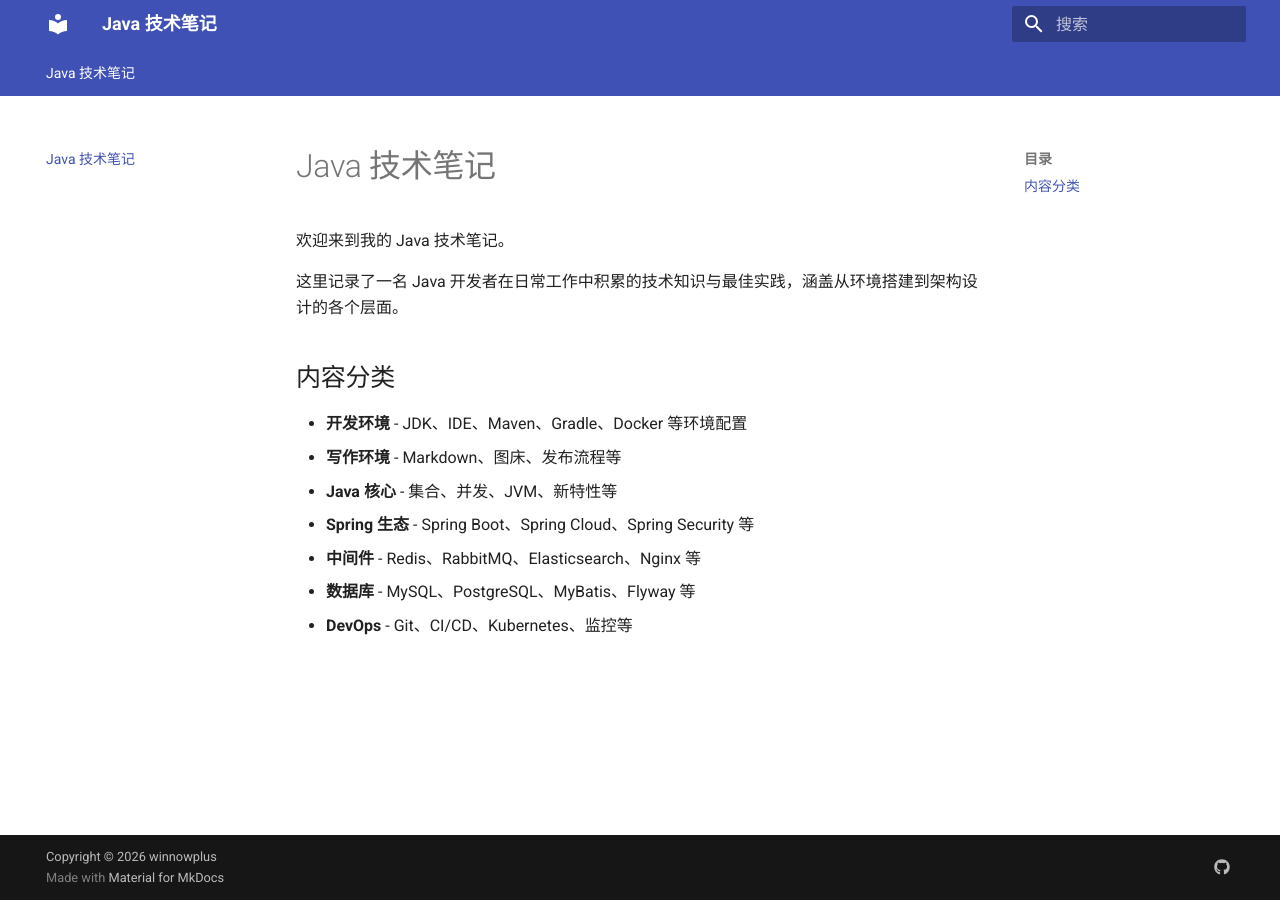
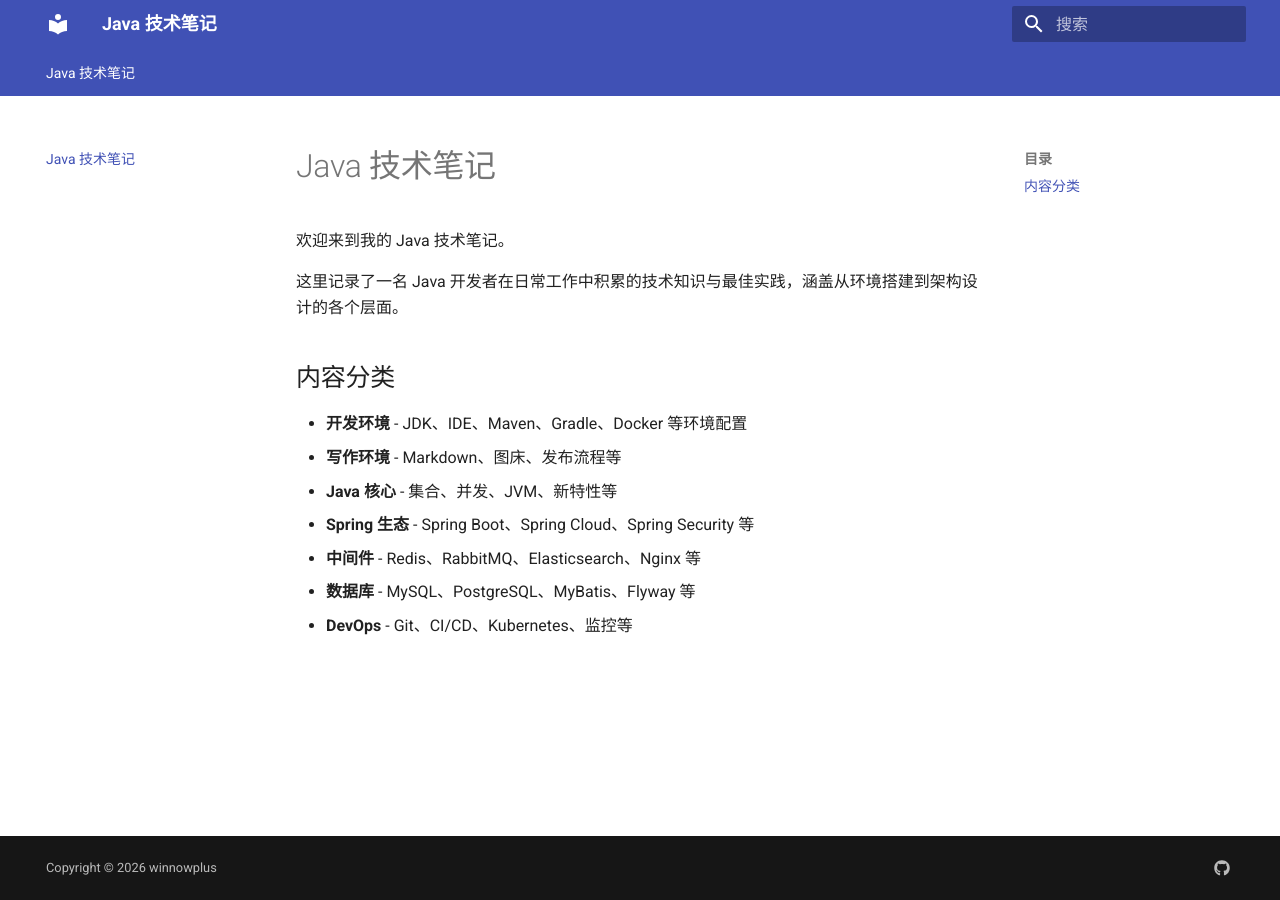
Before and after one commit to winnowplus/java-tech-notes, an MkDocs documentation site: the page built from docs/index.md, in a window 1280 px wide. Built offline with MkDocs 1.6.1 and Material for MkDocs 9.7.7, drawn with Linux system fonts in a browser that asks for light colours.

Commit message:
update markdown_extensions and extra

```diff
--- a/mkdocs.yml
+++ b/mkdocs.yml
@@ -29,7 +29,7 @@
 # ---------- Markdown 扩展配置 ----------
 markdown_extensions:
   - toc:                                   # 自动生成页面目录
-      permalink: "#"                      # 标题旁显示锚点链接
+      permalink: "🔗"                      # 标题旁显示锚点链接
 #     toc_depth: 2-4                       # 只显示 H2 到 H4 的标题
 # 以下扩展也有子选项，但目前我们选择默认配置🔗
   - pymdownx.highlight                     # 代码语法高亮
@@ -47,6 +47,7 @@
 copyright: Copyright &copy; 2026 winnowplus
 
 extra:
+  generator: false
   social:
     - icon: fontawesome/brands/github
       link: https://github.com/winnowplus
```
